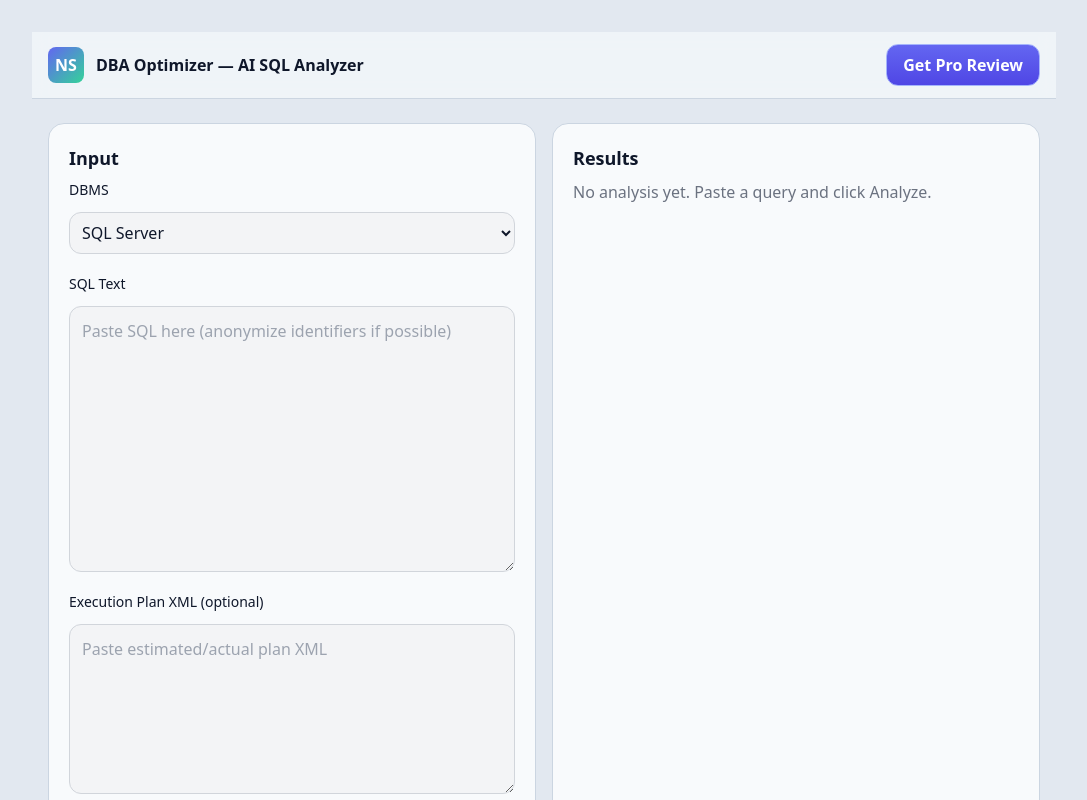
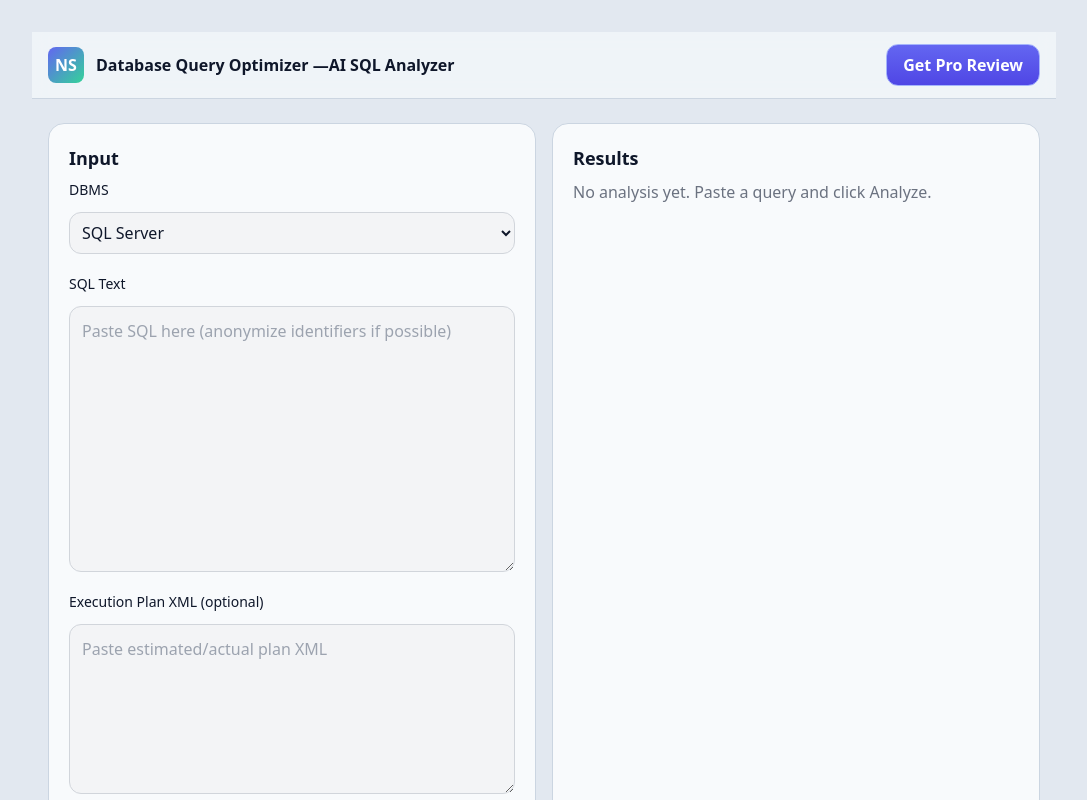
Before and after one commit to Vibley/ai-sql-optimizer, a React (Vite) app: page / in a window 1280 px wide. Shown: the top 800 px of the page, without its empty margins (96-1183 px from the left). Built offline with nearby package versions, Linux system fonts and the light colour scheme.

Commit message:
Update title from 'DBA Optimizer' to 'Database Query Optimizer'

```diff
--- a/src/App.jsx
+++ b/src/App.jsx
@@ -114,7 +114,7 @@ export default function App() {
             <div className="w-9 h-9 rounded-lg bg-gradient-to-br from-indigo-500 to-emerald-400 grid place-items-center text-white">
               NS
             </div>
-            <span>DBA Optimizer — AI SQL Analyzer</span>
+            <span>Database Query Optimizer —AI SQL Analyzer</span>
           </div>
 
           {/* Right: CTA */}
```
